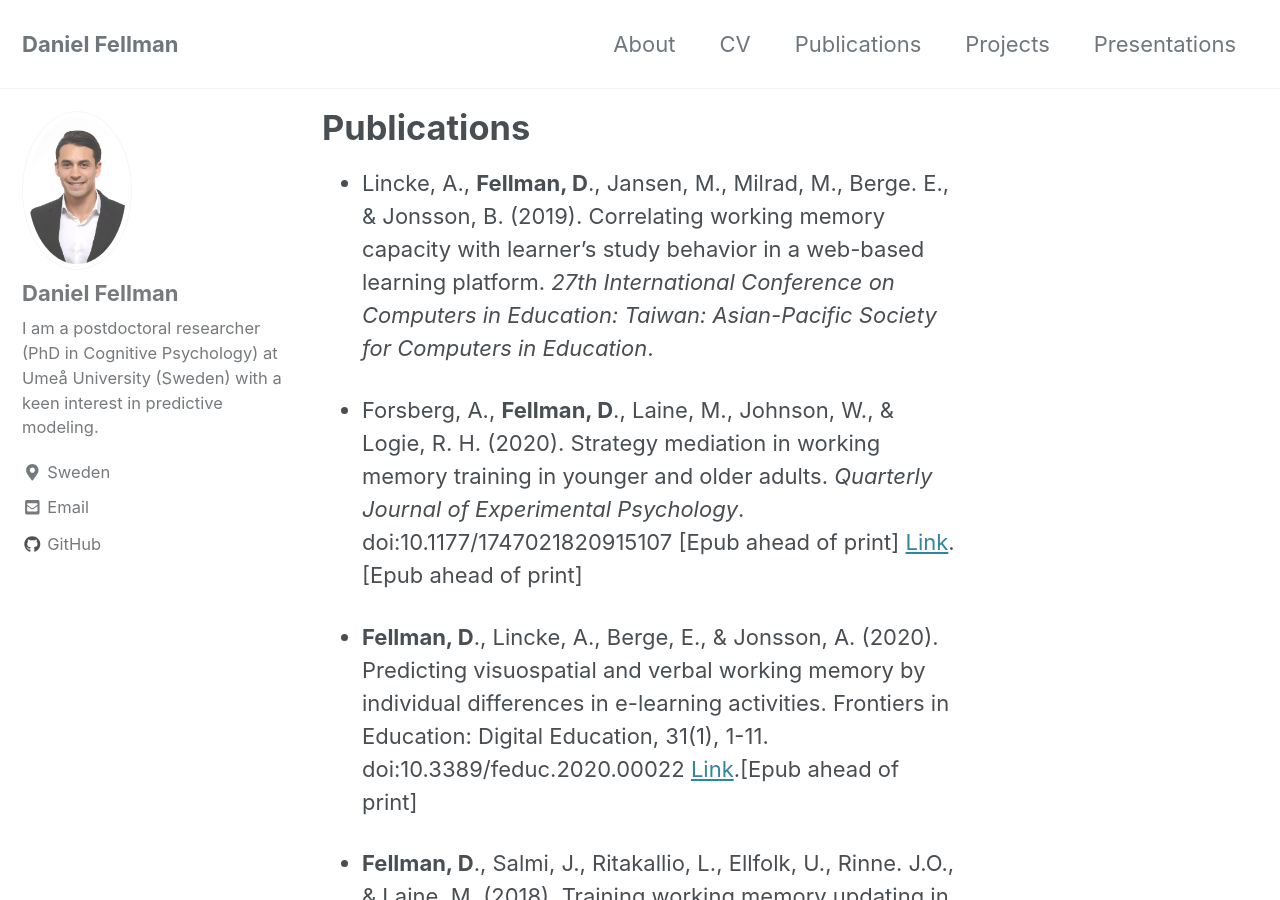
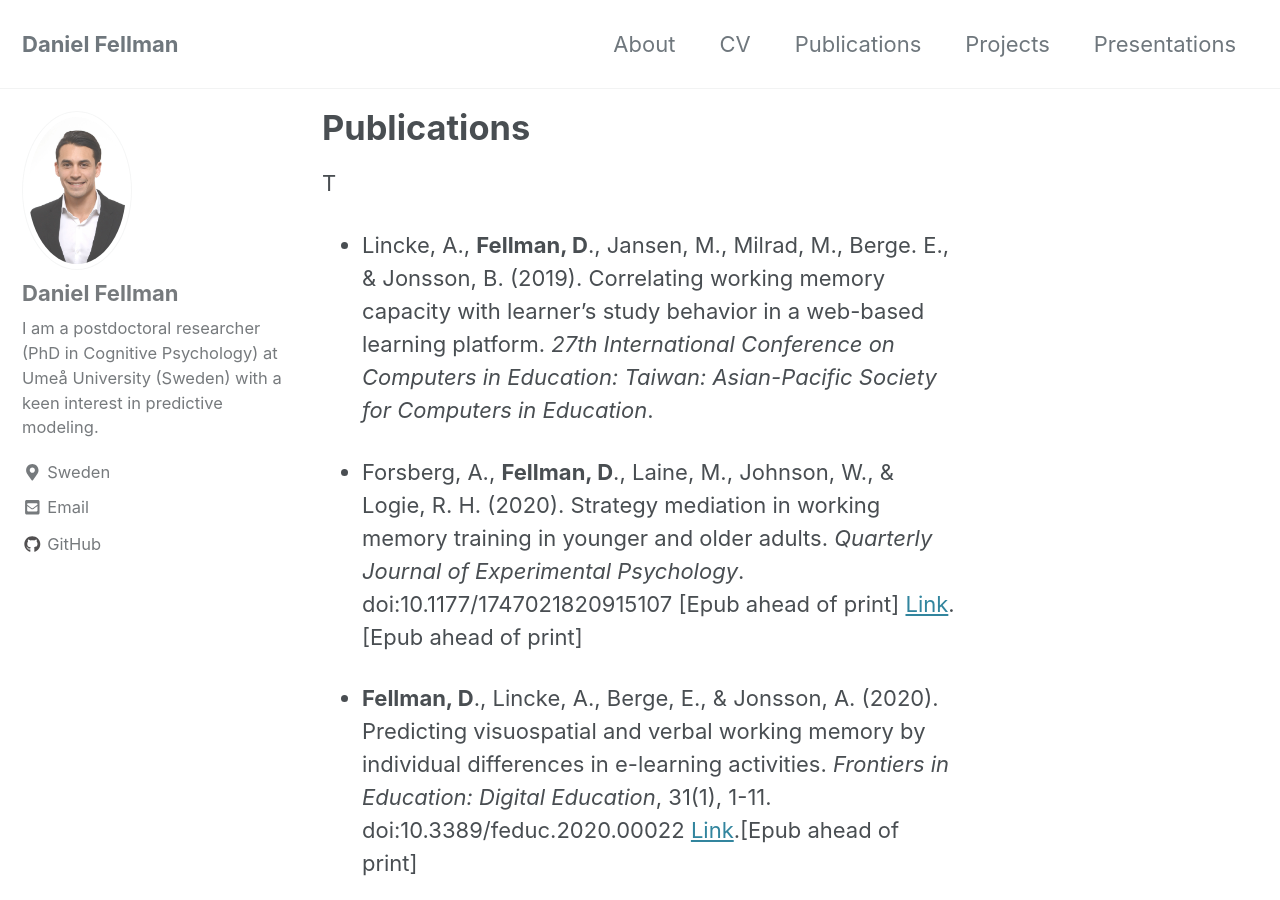
Before and after one commit to danielfellman/danielfellman.github.io, a Jekyll site: the page built from _pages/publications.md, in a window 1280 px wide and 900 px high. Built offline with Jekyll 4.4.1, drawn with Linux system fonts in a browser that asks for light colours; cached includes are drawn as plain includes; nearby versions of some CDN libraries.

Commit message:
This is a summary

```diff
--- a/_pages/publications.md
+++ b/_pages/publications.md
@@ -4,12 +4,12 @@ permalink: /publ/
 title: "Publications"
 author_profile: true
 ---
-
+T
 * Lincke, A., **Fellman, D**., Jansen, M., Milrad, M., Berge. E., & Jonsson, B. (2019). Correlating working memory capacity with learner’s study behavior in a web-based learning platform. *27th International Conference on Computers in Education: Taiwan: Asian-Pacific Society for Computers in Education*.
 
 * Forsberg, A., **Fellman, D**., Laine, M., Johnson, W., & Logie, R. H. (2020). Strategy mediation in working memory training in younger and older adults. *Quarterly Journal of Experimental Psychology*. doi:10.1177/1747021820915107 [Epub ahead of print] [Link](https://journals.sagepub.com/doi/abs/10.1177/1747021820915107).[Epub ahead of print]
 
-* **Fellman, D**., Lincke, A., Berge, E., & Jonsson, A. (2020). Predicting visuospatial and verbal working memory by individual differences in e-learning activities. Frontiers in Education: Digital Education, 31(1), 1-11. doi:10.3389/feduc.2020.00022 [Link](https://www.frontiersin.org/articles/10.3389/feduc.2020.00022/full).[Epub ahead of print]
+* **Fellman, D**., Lincke, A., Berge, E., & Jonsson, A. (2020). Predicting visuospatial and verbal working memory by individual differences in e-learning activities. *Frontiers in Education: Digital Education*, 31(1), 1-11. doi:10.3389/feduc.2020.00022 [Link](https://www.frontiersin.org/articles/10.3389/feduc.2020.00022/full).[Epub ahead of print]
 
 * **Fellman, D**., Salmi, J., Ritakallio, L., Ellfolk, U., Rinne. J.O., & Laine, M. (2018). Training working memory updating in Parkinson’s disease: A randomized controlled trial. *Neuropsychological Rehabilitation*. 31(4), 673-708. doi:10.1080/09602011.2018.1489860 [Link](https://www.tandfonline.com/doi/abs/10.1080/09602011.2018.1489860)
 
```
Also changed, not shown: _pages/cv.md (+1 -1 lines), 2 other files.
